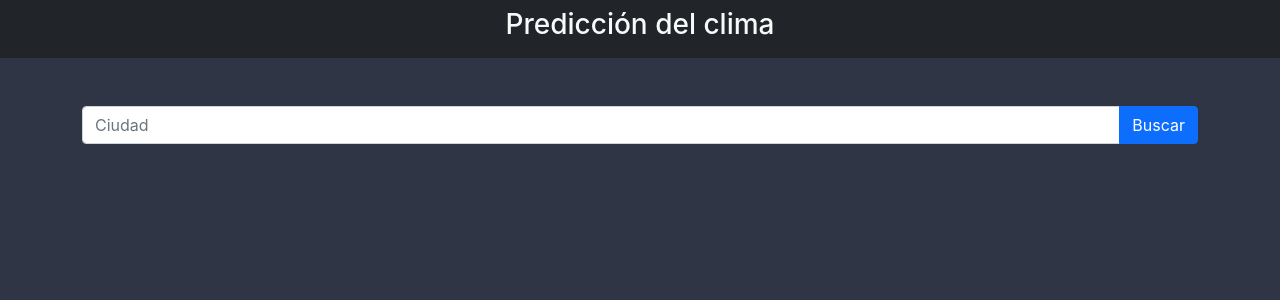
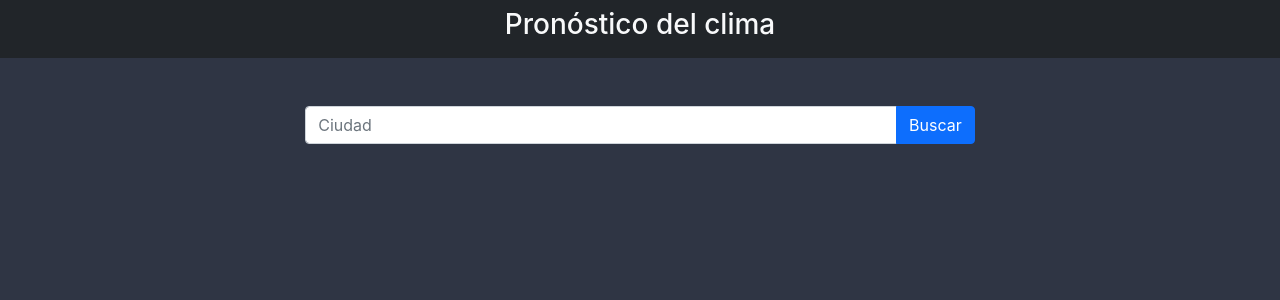
Before and after one commit to ronytacodev/openweather-app, a React (Create React App) app: page / in a window 1280 px wide. Shown: the top 300 px of the page. Built offline with nearby package versions, Linux system fonts and the light colour scheme.

Commit message:
call apis weather and forecast, creating component Weather Panel and modifyng component form

```diff
--- a/src/App.js
+++ b/src/App.js
@@ -1,14 +1,14 @@
 
 import './assets/css/App.css';
 import NavBar from './components/NavBar';
-import Form from './components/Form';
+import WeatherPanel from './components/WeatherPanel';
 
 function App() {
   return (
     <div className="App">
 
       <NavBar/>
-      <Form/>
+      <WeatherPanel/>
 
     </div>
   );
--- a/src/assets/css/App.css
+++ b/src/assets/css/App.css
@@ -5,3 +5,7 @@ body {
 .App {
   text-align: center;
 }
+
+.input-group {
+  width: 60%;
+}
--- a/src/components/Form.js
+++ b/src/components/Form.js
@@ -1,13 +1,16 @@
 import React, {useState} from 'react';
 
-const Form = () => {
+const Form = ({newLocation}) => {
 
     const [city, setCity] = useState("");
 
     const onSubmit = (e) => {
         e.preventDefault();
         console.log({city});
-        // me quede en el min 19:19
+        if(city === "" || !city) return;
+
+        newLocation(city);
+
     }
 
     return (
--- a/src/components/NavBar.js
+++ b/src/components/NavBar.js
@@ -2,7 +2,7 @@ const NavBar = () => {
     return (
         <nav className="navbar bg-dark text-light mb-5">
             <div className="container-fluid">
-                <h3 className="mx-auto">Predicción del clima</h3>
+                <h3 className="mx-auto">Pronóstico del clima</h3>
             </div>
         </nav>
     );
--- /dev/null
+++ b/src/components/WeatherPanel.js
@@ -0,0 +1,65 @@
+import React, {useState} from 'react';
+import Form from './Form';
+
+const WeatherPanel = () => {
+
+    let urlWeather ="https://api.openweathermap.org/data/2.5/weather?appid=5c6f751ebb0a901d3cbd87422992b634&lang=es";
+    let cityUrl ="&q=";
+
+    let urlForecast ="https://api.openweathermap.org/data/2.5/forecast?appid=5c6f751ebb0a901d3cbd87422992b634&lang=es";
+
+    const [weather, setWeather] = useState([]);
+    const [forecast, setForecast] = useState([]);
+    const [loading, setLoading] = useState(false);
+    const [show, setShow] = useState(false);
+    const [location, setLocation] = useState("");
+
+    const getLocation = async(loc) => {
+        setLoading(true);
+        setLocation(loc);
+
+        // Call to api weather
+        urlWeather = urlWeather + cityUrl + loc;
+
+        await fetch(urlWeather).then((response) => {
+            if(!response.ok) throw {response}
+            return response.json();
+        }).then((weatherData) => {
+            console.log(weatherData);
+            setWeather(weatherData);
+        }).catch(error => {
+            console.log(error);
+            setLoading(false);
+            setShow(false);
+        });
+
+        // Call to api forecast
+        urlForecast = urlForecast + cityUrl + loc;
+
+        await fetch(urlForecast).then((response) => {
+            if(!response.ok) throw {response}
+            return response.json();
+        }).then((forecastData) => {
+            console.log(forecastData);
+            setForecast(forecastData);
+
+            setLoading(false);
+            setShow(true);
+
+        }).catch(error => {
+            console.log(error);
+            setLoading(false);
+            setShow(false);
+        });
+    }
+
+    return (
+        <React.Fragment>
+            <Form
+                newLocation = {getLocation}
+            />
+        </React.Fragment>
+    );
+}
+
+export default WeatherPanel;
```
